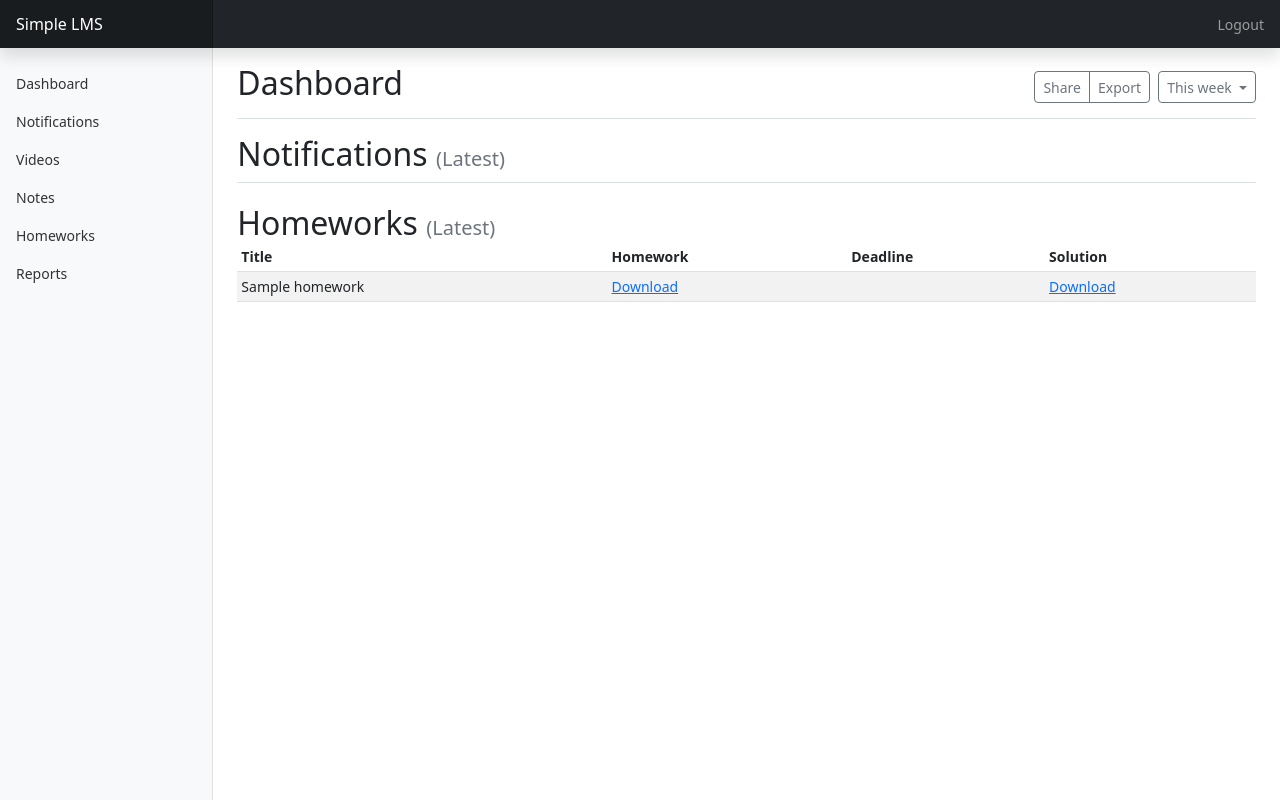
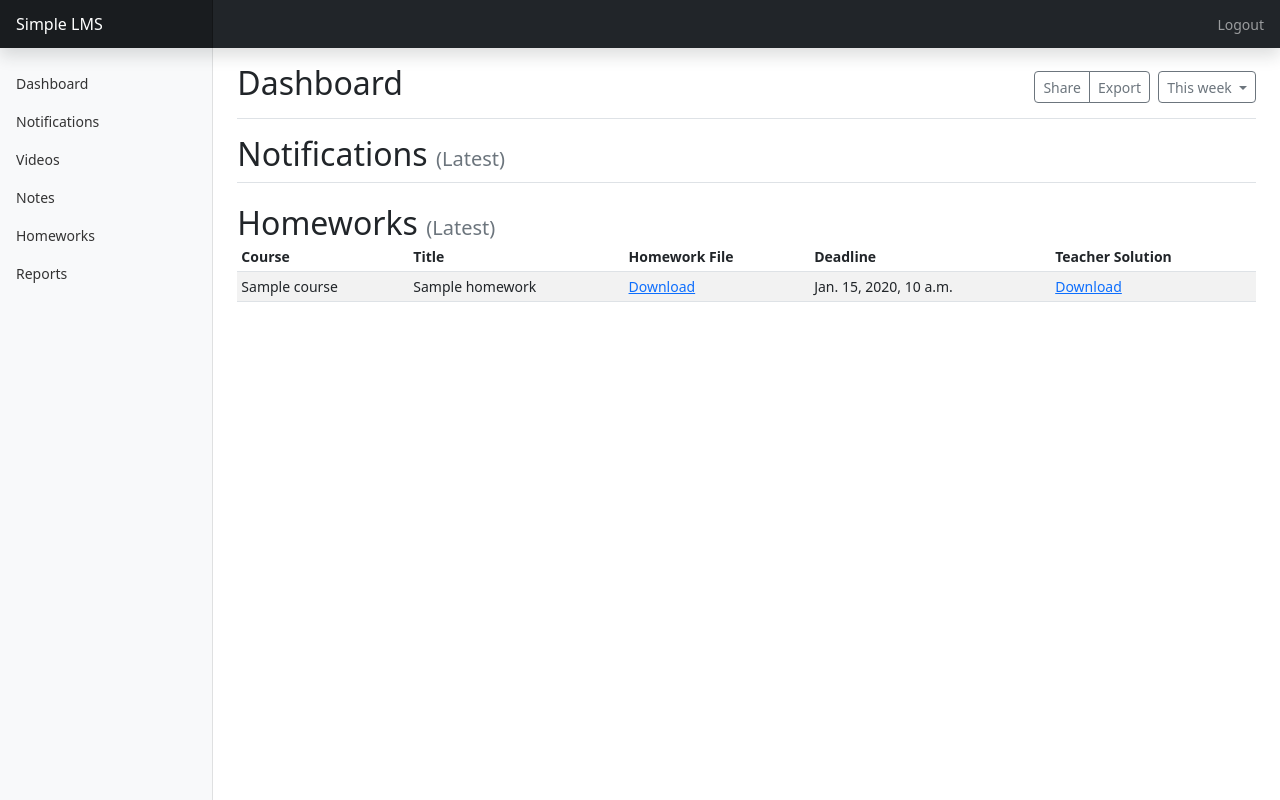
Before and after one commit to erfansaberi/SimpleLMS, a Django app: page /dashboard/ in a window 1280 px wide. Run offline with Django 4.2, Linux system fonts and the light colour scheme; a user stored in the database is signed in; tables that the repository leaves empty hold one stand-in row (values such as "Sample post"); data that the repository does not hold is empty; some libraries are stand-ins or nearby versions.

Commit message:
Download link for files + homework deadline

```diff
--- a/Simple_LMS/models.py
+++ b/Simple_LMS/models.py
@@ -37,6 +37,8 @@ class Homework(Model):
     course = models.ForeignKey(Course, on_delete=models.CASCADE)
     file = models.FileField(upload_to='uploads/homeworks')
     solution_file = models.FileField(upload_to='upload/solutions', null=True, blank=True)
+    upload_date = models.DateTimeField(auto_now_add=True)
+    deadline = models.DateTimeField(null=True, blank=True)
     is_active = models.BooleanField()
 
     def __str__(self):
--- a/Simple_LMS/views.py
+++ b/Simple_LMS/views.py
@@ -134,7 +134,7 @@ class HomeworksPageView(LoginRequiredMixin, TemplateView):
 
     def get(self, request):
         homeworks = Homework.objects.order_by('-id')
-        student_solutions = Solution.objects.filter(student=request.user)
+        student_solutions = Solution.objects.filter(student=request.user).order_by('-id')
         homework_and_solution = collections.namedtuple('HomeworkAndSolution', ['homework', 'studentsolution'])
         homeworks_and_solutions = []
         for homework in homeworks:
--- a/djangoProject/settings.py
+++ b/djangoProject/settings.py
@@ -121,7 +121,7 @@ STATIC_ROOT = os.path.join(BASE_DIR, "staticfiles")
 STATICFILES_DIRS = [BASE_DIR / 'static',]
 
 MEDIA_ROOT = os.path.join(BASE_DIR, "uploads")
-MEDIA_URL = 'uploads/'
+MEDIA_URL = 'media/'
 # Default primary key field type
 # https://docs.djangoproject.com/en/4.1/ref/settings/#default-auto-field
 
--- a/djangoProject/urls.py
+++ b/djangoProject/urls.py
@@ -16,8 +16,10 @@ Including another URLconf
 from django.contrib import admin
 from django.urls import path
 from django.urls.conf import include
+from django.conf import settings
+from django.conf.urls.static import static
 
 urlpatterns = [
     path('admin/', admin.site.urls),
     path('', include('Simple_LMS.urls')),
-]
+] + static(settings.MEDIA_URL, document_root=settings.MEDIA_ROOT)
--- a/templates/dashboard.html
+++ b/templates/dashboard.html
@@ -150,14 +150,16 @@
                 <table class="table table-striped table-sm">
                     <thead>
                     <tr>
+                        <th scope="col">Course</th>
                         <th scope="col">Title</th>
-                        <th scope="col">Homework</th>
+                        <th scope="col">Homework File</th>
                         <th scope="col">Deadline</th>
-                        <th scope="col">Solution</th>
+                        <th scope="col">Teacher Solution</th>
                     </tr>
                     </thead>
                     <tbody>
                     <tr>
+                        <td>{{ active_homework.course }}</td>
                         <td>{{ active_homework.name }}</td>
                         <td><a href="{{ active_homework.file.url }}">Download</a></td>
                         <td>{{ active_homework.deadline }}</td>
```
Also changed, not shown: Simple_LMS/migrations/0008_homework_deadline_homework_upload_date.py (added).
